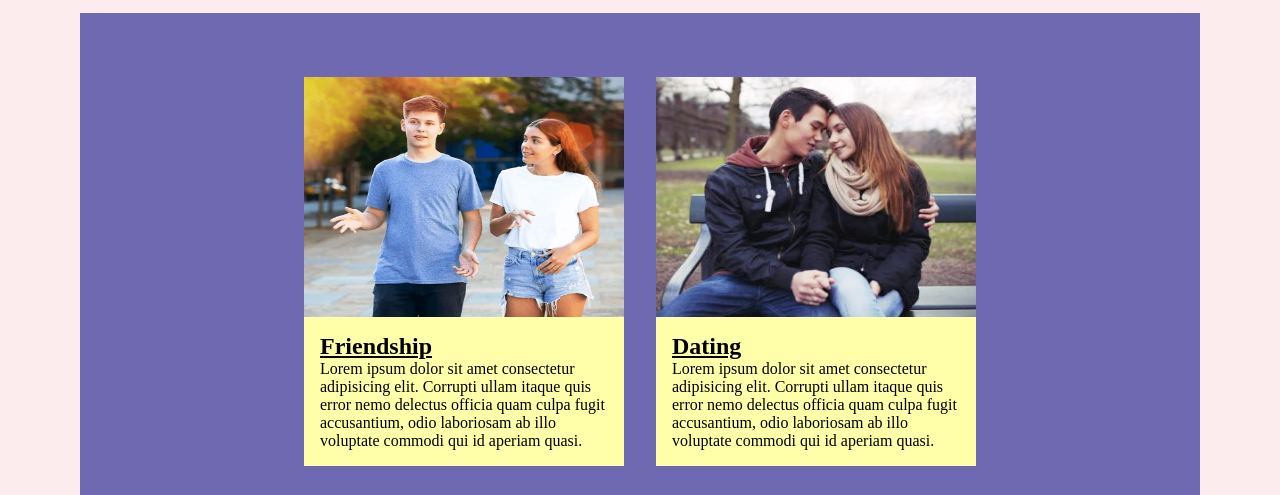
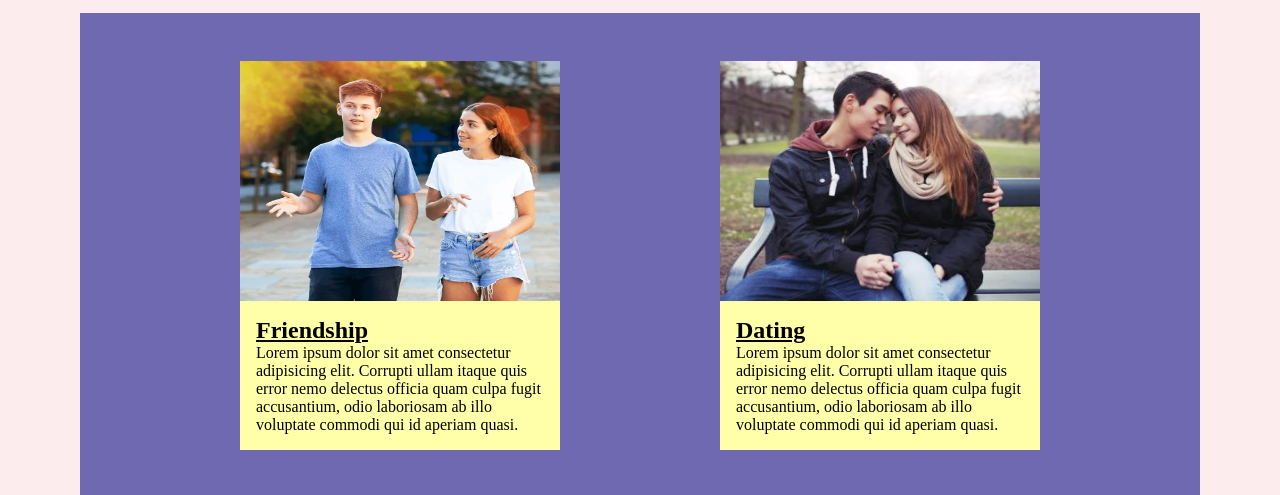
Before and after one commit to hitarthpathak/Love-Guru, a plain HTML site: page index.html in a window 1280 px wide. Shown: the part 412-907 px from the top of the page. Drawn offline with Linux system fonts and the light colour scheme.

Commit message:
Update style.css

```diff
--- a/style.css
+++ b/style.css
@@ -141,14 +141,14 @@ nav a:hover {
     background-color: rgba(50, 50, 150, 0.700);
     display: flex;
     align-items: center;
-    justify-content: center;
+    justify-content: space-evenly;
     flex-wrap: wrap;
+    gap: 3rem;
 }
 
 .service {
     height: auto;
     width: 20rem;
-    margin: 1rem;
 }
 
 .img-box {
```
